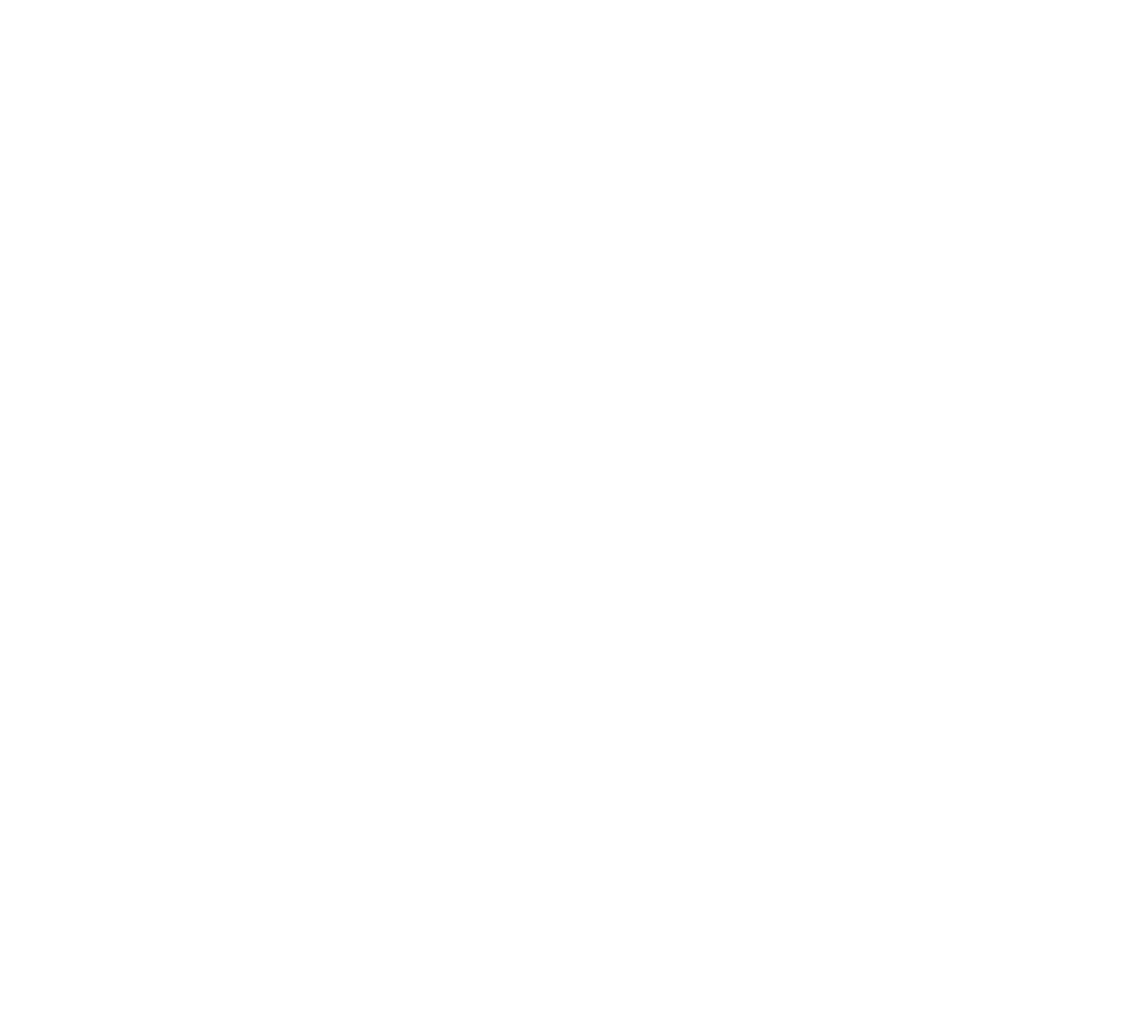
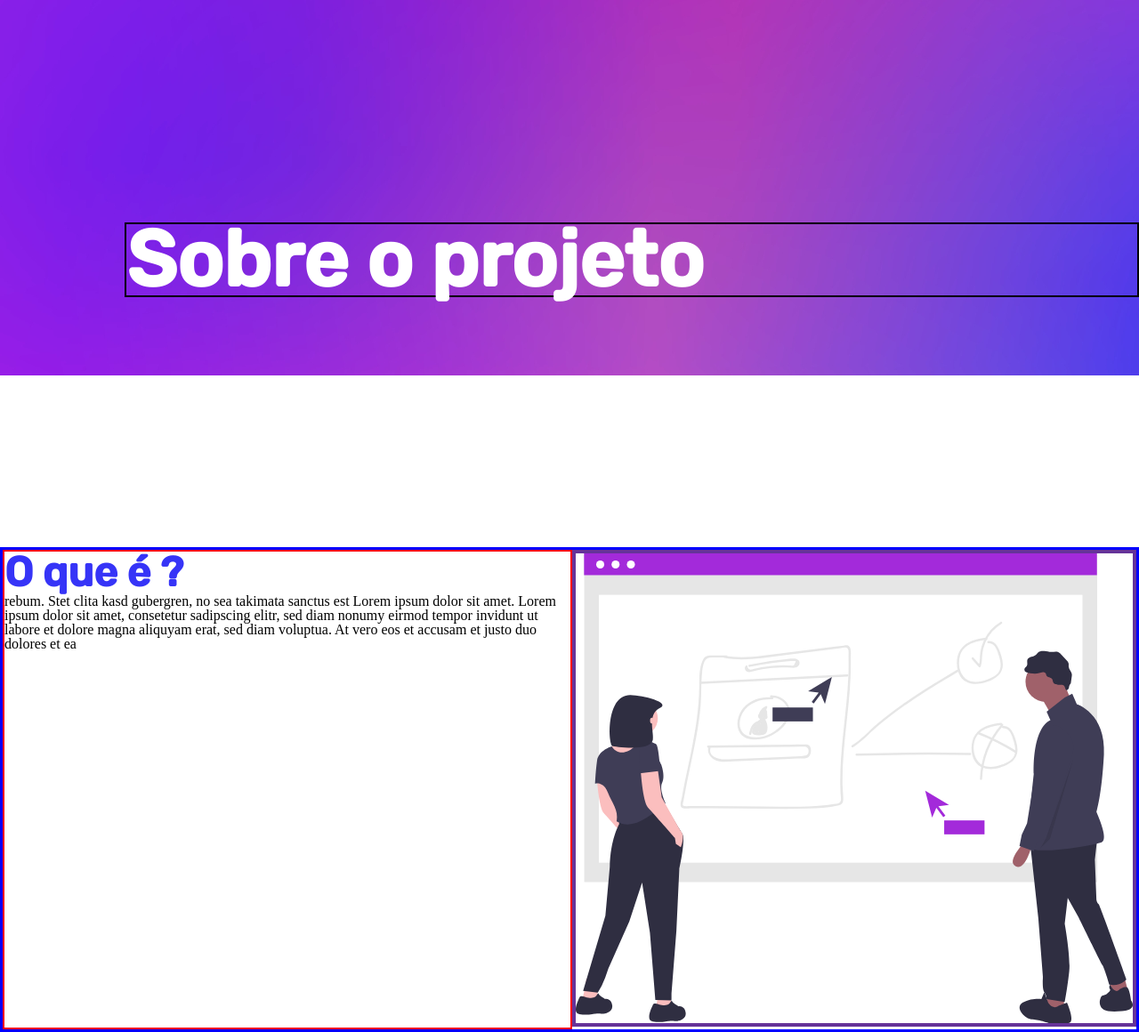
Before and after one commit to edgarffgomes/Projeto-HashtagFinder, a React (Create React App) app: page /about in a window 1280 px wide. Before the commit this address had no page. Shown: the whole page at 89% size. Before the commit the page ends 800 px from the top, so only its background shows below. Built offline with nearby package versions, Linux system fonts and the light colour scheme.

Commit message:
editandoa about

```diff
--- a/src/css/Global.css
+++ b/src/css/Global.css
@@ -8,6 +8,11 @@
   --background-color-list-body: #ffffff;
   --search-list-text-color: #d842bd;
 }
+
+  *{
+    box-sizing: border-box;
+  }
+
 
 /*RESPONSIVIDADE: font-size: 16px (Desktop)*/
 @media (max-width: 1080px) {
--- a/src/pages/about/About.jsx
+++ b/src/pages/about/About.jsx
@@ -0,0 +1,26 @@
+import React from 'react';
+import styles from './About.module.css';
+import illustration from '../../img/about-illustration.svg';
+// import Container from '../../components/container/Container';
+export default function About() {
+  return (
+    <div className={styles.mainContainer}>
+      <div className={styles.bgAbout}>
+        <h1 className={styles.bgTitle}>Sobre o projeto</h1>
+      </div>
+
+        <section className={styles.container}>
+          <div className={styles.paragraph}>
+            <h2 className={styles.paragraphTitle}>O que é ?</h2>
+            <p>
+            rebum. Stet clita kasd gubergren, no sea takimata sanctus est Lorem ipsum dolor sit amet. Lorem ipsum dolor sit amet, consetetur sadipscing elitr, sed diam nonumy eirmod tempor invidunt ut labore et dolore magna aliquyam erat, sed diam voluptua. At vero eos et accusam et justo duo dolores et ea
+            </p>
+
+          </div>
+          <div>
+          <img className={styles.illustration} src={illustration} alt="ilustração" />
+          </div>
+        </section>
+    </div>
+  );
+}
--- /dev/null
+++ b/src/pages/about/About.module.css
@@ -0,0 +1,61 @@
+.bgAbout {
+  display: inline-block;
+  background: url(../../img/about-bg.jpg) no-repeat;
+  /* background-size: cover; */
+
+  width: 100%;
+  height: 422px;
+}
+
+.bgTitle {
+  /* line height original 90 muito colado,
+  quando quebra diminui para 80*/
+  font: bold 5.5em/80px 'Rubik', sans-serif;
+  color: #fff;
+  border: solid 2px black;
+  margin: 250px 0px 0px 140px;
+}
+
+
+
+.container {
+  /* display: grid;
+  grid-template-columns: 0.5fr 0.5fr;
+  justify-content: space-evenly;
+  margin-top:193px ;
+  gap: 197px; */
+
+  display: flex;
+  justify-content: space-around;
+  margin-top: 193px;
+  width: 100%;
+
+  border: solid blue;
+}
+
+.paragraph {
+  /* margin-left: 140px; */
+  /* margin-right: 197px; */
+  width: 754px;
+  /* width: 754px; */
+  border: 2px solid red;
+}
+
+.paragraphTitle {
+  /* width: 50%; */
+  color: var(--titleTwoColor);
+  font: bold 2.9em/48px 'Rubik', sans-serif;
+}
+
+/* texto */
+/* p {
+  width: 754px;
+} */
+
+.illustration {
+  /* width: 50%; */
+  width: 634px;
+
+  /* margin-right: auto; */
+  border: 4px solid rebeccapurple;
+}
--- a/src/routes/MainRoutes.jsx
+++ b/src/routes/MainRoutes.jsx
@@ -1,12 +1,16 @@
 import React from 'react';
 import { BrowserRouter, Route, Routes } from 'react-router-dom';
 import Home from '../pages/home/Home';
+import About from '../pages/about/About';
 
 const MainRoutes = () => {
   return (
     <BrowserRouter>
       <Routes>
         <Route path="/" element={<Home />} />
+        <Route path="/about" element={<About/>} />
+
+
       </Routes>
     </BrowserRouter>
   );
```
